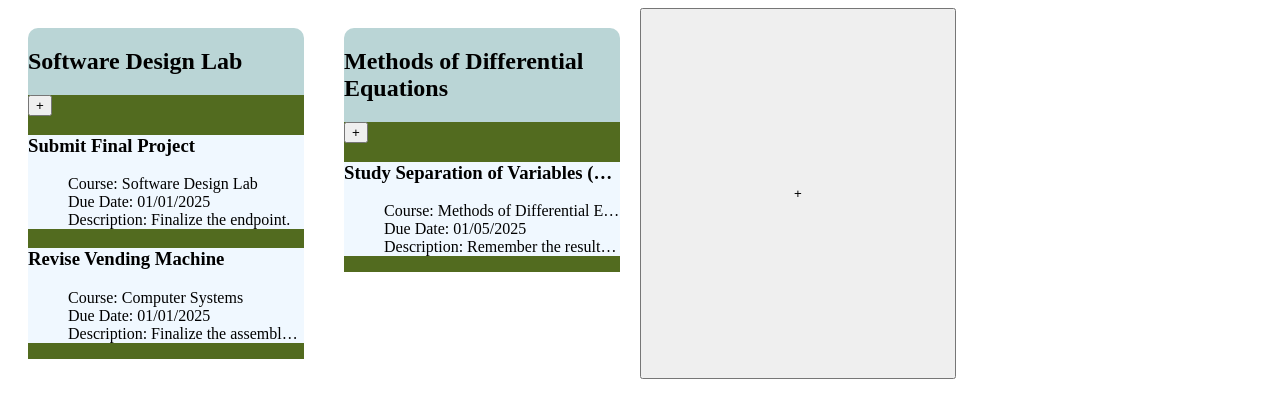
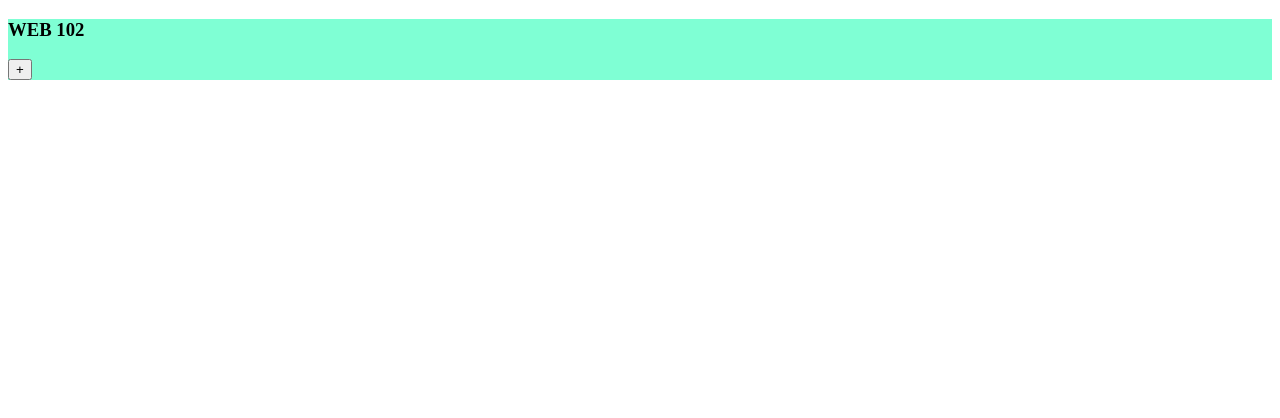
Before and after one commit to HamimSeam/task-tracker, a React (Vite) app: page / in a window 1280 px wide. Shown: the top 418 px of the page. Built offline with nearby package versions, Linux system fonts and the light colour scheme.

Commit message:
Redesign task and course structure, implement task creation

```diff
--- a/eslint.config.js
+++ b/eslint.config.js
@@ -33,6 +33,8 @@ export default [
         'warn',
         { allowConstantExport: true },
       ],
+      'no-unused-vars': ['warn'],
+      "react/prop-types": "off",
     },
   },
 ]
--- a/index.html
+++ b/index.html
@@ -3,7 +3,11 @@
   <head>
     <meta charset="UTF-8" />
     <meta name="viewport" content="width=device-width" />
-    <title></title>
+    <link rel="preconnect" href="https://fonts.googleapis.com">
+    <link rel="preconnect" href="https://fonts.gstatic.com" crossorigin>
+    <link href="https://fonts.googleapis.com/css2?family=Poppins:ital,wght@0,100;0,200;0,300;0,400;0,500;0,600;0,700;0,800;0,900;1,100;1,200;1,300;1,400;1,500;1,600;1,700;1,800;1,900&display=swap" rel="stylesheet">
+    <link href="https://fonts.googleapis.com/css2?family=Prompt:ital,wght@0,100;0,200;0,300;0,400;0,500;0,600;0,700;0,800;0,900;1,100;1,200;1,300;1,400;1,500;1,600;1,700;1,800;1,900&display=swap" rel="stylesheet">
+    <title>Task Tracker App</title>
   </head>
   <body>
     <div id="root"></div>
--- a/package.json
+++ b/package.json
@@ -24,6 +24,6 @@
     "eslint-plugin-react-hooks": "^5.0.0",
     "eslint-plugin-react-refresh": "^0.4.16",
     "globals": "^15.14.0",
-    "vite": "^6.0.5"
+    "vite": "^6.0.7"
   }
 }
--- a/src/App.jsx
+++ b/src/App.jsx
@@ -1,126 +1,83 @@
 import { useState } from "react";
-import { produce } from "immer";
+import Course from "./components/Course/Course.jsx";
 import "./App.css";
-import TaskList from "./components/TaskList/TaskList.jsx";
-import Category from "./components/Category/Category.jsx";
 
 function App() {
-  const [categories, setCategories] = useState({
-    1: {
-      name: "Software Design Lab",
-      tasks: {
-        1: {
-          title: "Submit Final Project",
-          course: "Software Design Lab",
-          dueDate: "01/01/2025",
-          description: "Finalize the endpoint.",
-        },
-        2: {
-          title: "Revise Vending Machine",
-          course: "Computer Systems",
-          dueDate: "01/01/2025",
-          description: "Finalize the assembly code.",
-        },
-      },
+  const [courses, setCourses] = useState([
+    {
+      name: "WEB 102",
+      courseId: "1",
     },
-    3: {
-      name: "Methods of Differential Equations",
-      tasks: {
-        4: {
-          title: "Study Separation of Variables (PDE)",
-          course: "Methods of Differential Equations",
-          dueDate: "01/05/2025",
-          description: "Remember the results with different eigenvalues.",
-        },
-      },
-    },
-  });
+  ]);
+  const [tasks, setTasks] = useState([]);
 
-  function addCategory(categoryName) {
-    const categoryId = crypto.randomUUID();
-
-    const newCategory = {
-      [categoryId]: {
-        name: categoryName,
-        tasks: {},
-      },
-    };
-
-    setCategories((prevCategories) => ({ ...prevCategories, ...newCategory }));
+  function addCourse(newCourse) {
+    setCourses([...courses, newCourse]);
   }
 
-  function getCategory(categoryId) {
-    return categories[categoryId];
+  function getCourse(courseId) {
+    return courses.find((course) => course.courseId === courseId);
   }
 
-  function editCategoryName(categoryId, newName) {
-    setCategories((prevCategories) =>
-      produce(prevCategories, (draft) => {
-        draft[categoryId].name = newName;
-      })
+  function editCourse(modifiedCourse) {
+    setCourses((prevCourses) =>
+      prevCourses.map((course) =>
+        course.courseId === modifiedCourse.courseId ? modifiedCourse : course
+      )
     );
   }
 
-  function removeCategory(categoryId) {
-    setCategories((prevCategories) => {
-      produce(prevCategories, (draft) => {
-        delete draft[categoryId];
-      });
-    });
-  }
-
-  function addTask(categoryId, newTask) {
-    setCategories((prevCategories) =>
-      produce(prevCategories, (draft) => {
-        const taskId = crypto.randomUUID();
-        draft[categoryId].tasks[taskId] = newTask;
-      })
+  function removeCourse(courseId) {
+    setCourses((prevCourses) =>
+      prevCourses.filter((course) => course.courseId === courseId)
     );
   }
 
-  function getTask(categoryId, taskId) {
-    return categories[categoryId].tasks[taskId];
+  function getTasksByCourse() {
+    const tasksFor = {};
+    courses.forEach((course) => {
+      tasksFor[course.courseId] = [];
+    });
+
+    tasks.forEach((task) => {
+      tasksFor[task.courseId].push(task);
+    });
+
+    return tasksFor;
   }
 
-  function editTask(categoryId, taskId, modifiedTask) {
-    setCategories((prevCategories) =>
-      produce(prevCategories, (draft) => {
-        draft[categoryId].tasks[taskId] = modifiedTask;
-      })
+  function addTask(newTask) {
+    setTasks([...tasks, newTask]);
+  }
+
+  function getTask(taskId) {
+    return tasks.find((task) => task.taskId === taskId);
+  }
+
+  function editTask(modifiedTask) {
+    setTasks((prevTasks) =>
+      prevTasks.map((task) =>
+        task.taskId === modifiedTask.taskId ? modifiedTask : task
+      )
     );
   }
 
-  function removeTask(categoryId, taskId) {
-    setCategories((prevCategories) => {
-      produce(prevCategories, (draft) => {
-        delete draft[categoryId].tasks[taskId];
-      });
-    });
+  function removeTask(taskId) {
+    setTasks((prevTasks) => prevTasks.filter((task) => task.taskId === taskId));
   }
 
-  function getTaskFunctions(categoryId) {
-    return {
-      addTask: (task) => addTask(categoryId, task),
-      getTask: (taskId) => getTask(categoryId, taskId),
-      editTask: (taskId, modifiedTask) =>
-        editTask(categoryId, taskId, modifiedTask),
-      removeTask: (taskId) => removeTask(categoryId, taskId),
-    };
-  }
-
+  const tasksFor = getTasksByCourse();
   return (
-    <div id="app">
-      <div className="category-container">
-        {Object.entries(categories).map(([categoryId, category]) => (
-          <Category
-            key={categoryId}
-            category={category}
-            taskFunctions={getTaskFunctions(categoryId)}
-          />
-        ))}
-        <button onClick={() => addCategory("Untitled")}>+</button>
-      </div>
-    </div>
+    <>
+      {Object.entries(tasksFor).map(([courseId, courseTasks]) => (
+        <Course
+          key={courseId}
+          course={courses.find((course) => course.courseId === courseId)}
+          tasks={courseTasks}
+          addTask={addTask}
+        />
+      ))}
+    </>
   );
 }
 
--- a/src/components/Category/Category.css
+++ /dev/null
@@ -1,6 +0,0 @@
-.category {
-    background-color: rgb(186, 213, 214);
-    border-radius: 10px 10px 0px 0px;
-    max-height: fit-content;
-    margin: 20px;
-}
--- a/src/components/Category/Category.jsx
+++ /dev/null
@@ -1,13 +0,0 @@
-import TaskList from "../TaskList/TaskList.jsx";
-import "./Category.css";
-
-function Category({ category, taskFunctions }) {
-  return (
-    <div className="category">
-      <h2>{category.name}</h2>
-      <TaskList category={category} taskFunctions={taskFunctions} />
-    </div>
-  );
-}
-
-export default Category;
--- /dev/null
+++ b/src/components/Course/Course.css
@@ -0,0 +1,3 @@
+.course {
+    background-color: aquamarine;
+}
--- /dev/null
+++ b/src/components/Course/Course.jsx
@@ -0,0 +1,30 @@
+import { TaskPreview } from "../Task/Task.jsx";
+import "./Course.css";
+
+function Course({ course, tasks, addTask }) {
+  function handleAddTask() {
+    const newTask = {
+      name: "New Task",
+      courseId: course.courseId,
+      dueDate: undefined,
+      description: "",
+      taskId: crypto.randomUUID(),
+    };
+
+    addTask(newTask);
+  }
+
+  return (
+    <>
+      <div className="course">
+        <h3>{course.name}</h3>
+        {tasks.map((task) => (
+          <TaskPreview key={task.taskId} task={task} course={course} />
+        ))}
+        <button onClick={handleAddTask}>+</button>
+      </div>
+    </>
+  );
+}
+
+export default Course;
--- /dev/null
+++ b/src/components/Task/Task.css
@@ -0,0 +1,46 @@
+.task-preview {
+    background-color: rgb(67, 126, 178);
+}
+
+.task-preview * {
+    overflow: hidden;
+    white-space: nowrap;
+    text-overflow: ellipsis;
+}
+
+.task {
+    background-color: antiquewhite;
+}
+
+.task * {
+    color: black;
+}
+
+.task input, .task-description {
+    background: none;
+    border: none;
+    outline: none;
+}
+
+.task-description {
+    resize: none;
+}
+
+.task button {
+    background: none;
+    border: none;
+    outline: none;
+    font-weight: bold;
+}
+
+.task-name {
+    font-size: 2.5em;
+    font-family: "Poppins", serif;
+    font-weight: bold;
+}
+
+.course-due-date * {
+    font-family: "Prompt", serif;
+    font-size: 1em;
+    font-weight: 500;
+}
--- /dev/null
+++ b/src/components/Task/Task.jsx
@@ -0,0 +1,106 @@
+import { useState } from "react";
+import { useRef } from "react";
+import "./Task.css";
+
+export function TaskPreview({ task, course }) {
+  const modalRef = useRef(null);
+
+  function toggleShowTask() {
+    if (modalRef.current.hasAttribute("open")) modalRef.current.close();
+    else modalRef.current.showModal();
+  }
+
+  return (
+    <>
+      <div className="task-preview" onClick={toggleShowTask}>
+        <h3>{task.name}</h3>
+      </div>
+      {
+        <Task
+          modalRef={modalRef}
+          onClose={toggleShowTask}
+          task={task}
+          course={course}
+        />
+      }
+    </>
+  );
+}
+
+export function Task({ modalRef, onClose, task, course }) {
+  return (
+    <dialog className="task" ref={modalRef}>
+      <button onClick={onClose}>Close Button</button>
+      <form>
+        <input
+          className="task-name"
+          type="text"
+          name="name"
+          placeholder="Enter a task title..."
+        ></input>
+        <div className="course-due-date">
+          <span>{course.name} • Due: </span>
+          <input className="task-due-date" type="date" name="due-date"></input>
+        </div>
+        <textarea
+          className="task-description"
+          type="text"
+          name="description"
+          placeholder="Enter a description..."
+        ></textarea>
+      </form>
+    </dialog>
+  );
+}
+
+export function TaskModal({ addTask, onClose }) {
+  function handleFormSubmit(event) {
+    event.preventDefault();
+    const form = event.target;
+
+    const title = form["title"].value;
+    const course = form["course"].value;
+    const dueDate = form["due-date"].value;
+    const description = form["description"].value;
+    const id = Date.now();
+
+    const taskInfo = {
+      title,
+      course,
+      dueDate,
+      description,
+      id,
+    };
+
+    addTask(taskInfo);
+  }
+
+  return (
+    <>
+      <dialog className="task-modal">
+        <form onSubmit={handleFormSubmit}>
+          <label htmlFor="title">Task Title: </label>
+          <input type="text" id="title" name="title" required />
+          <br />
+
+          <label htmlFor="course">Course: </label>
+          <input type="text" id="course" name="course" />
+          <br />
+
+          <label htmlFor="due-date">Due Date: </label>
+          <input type="date" id="due-date" name="due-date" />
+          <br />
+
+          <label htmlFor="description">Description: </label>
+          <input type="text" id="description" name="description" />
+          <br />
+
+          <button type="submit">Add Task</button>
+        </form>
+        <button type="button" onClick={onClose}>
+          Close Modal
+        </button>
+      </dialog>
+    </>
+  );
+}
--- a/src/components/TaskList/TaskList.css
+++ /dev/null
@@ -1,21 +0,0 @@
-.task {
-    background-color: aliceblue;
-}
-
-.task * {
-    overflow: hidden;
-    white-space: nowrap;
-    text-overflow: ellipsis;
-}
-
-.task-modal {
-    background-color: rgb(64, 197, 181);
-}
-
-
-.task-list {
-    background-color: rgb(82, 107, 31);
-    max-height: 400px;
-    overflow-x: hidden;
-    overflow-y: auto;
-}
--- a/src/components/TaskList/TaskList.jsx
+++ /dev/null
@@ -1,103 +0,0 @@
-import "./TaskList.css";
-import { useState, useRef } from "react";
-
-function Task({ task }) {
-  const { title, course, dueDate, description } = task;
-
-  return (
-    <div className="task">
-      <h3>{title}</h3>
-      <ul>
-        <li>Course: {course}</li>
-        <li>Due Date: {dueDate}</li>
-        <li>Description: {description}</li>
-      </ul>
-    </div>
-  );
-}
-
-function TaskModal({ modalRef, addTask, onClose }) {
-  function handleFormSubmit(event) {
-    event.preventDefault();
-    const form = event.target;
-
-    const title = form["title"].value;
-    const course = form["course"].value;
-    const dueDate = form["due-date"].value;
-    const description = form["description"].value;
-    const id = Date.now();
-
-    const taskInfo = {
-      title,
-      course,
-      dueDate,
-      description,
-      id,
-    };
-
-    console.log(taskInfo);
-    addTask(taskInfo);
-  }
-
-  return (
-    <>
-      <dialog ref={modalRef} className="task-modal">
-        <form onSubmit={handleFormSubmit}>
-          <label htmlFor="title">Task Title: </label>
-          <input type="text" id="title" name="title" required />
-          <br />
-
-          <label htmlFor="course">Course: </label>
-          <input type="text" id="course" name="course" />
-          <br />
-
-          <label htmlFor="due-date">Due Date: </label>
-          <input type="date" id="due-date" name="due-date" />
-          <br />
-
-          <label htmlFor="description">Description: </label>
-          <input type="text" id="description" name="description" />
-          <br />
-
-          <button type="submit">Add Task</button>
-        </form>
-        <button type="button" onClick={onClose}>
-          Close Modal
-        </button>
-      </dialog>
-    </>
-  );
-}
-
-function TaskList({ category, taskFunctions }) {
-  const { addTask, getTask, editTask, removeTask } = taskFunctions;
-  const modalRef = useRef(null);
-
-  function toggleTaskModal() {
-    if (!modalRef.current) return;
-    modalRef.current.hasAttribute("open")
-      ? modalRef.current.close()
-      : modalRef.current.showModal();
-  }
-
-  return (
-    <div className="task-list">
-      <button type="button" onClick={toggleTaskModal}>
-        +
-      </button>
-
-      {Object.entries(category.tasks).map(([taskId, task]) => (
-        <Task key={taskId} task={task} />
-      ))}
-      {
-        <TaskModal
-          modalRef={modalRef}
-          addTask={(task) => addTask(task)}
-          onClose={toggleTaskModal}
-        ></TaskModal>
-      }
-    </div>
-  );
-}
-
-export default TaskList;
```
Also changed, not shown: 1 other file (tests, documents, lock files or other folders).
